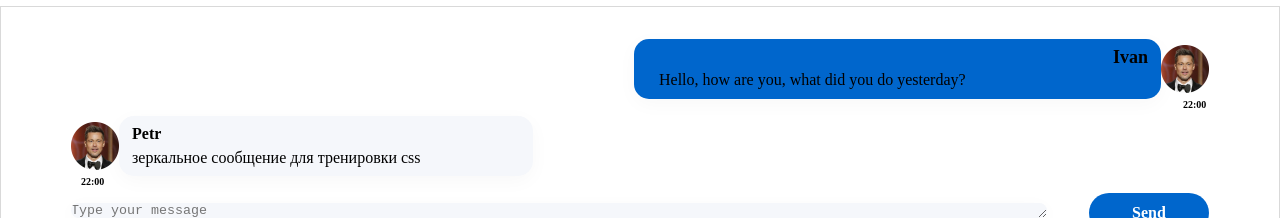
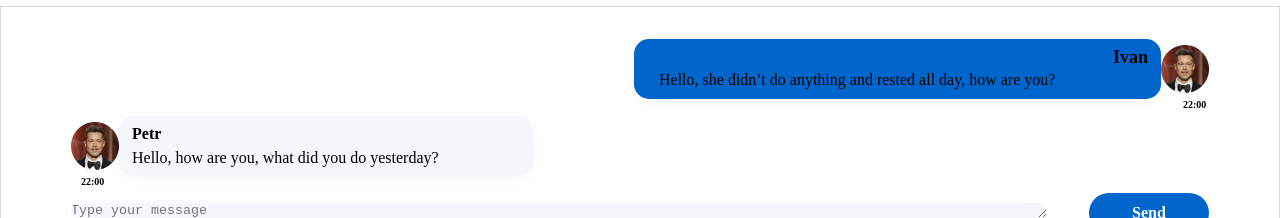
Before and after one commit to KristinOsmakov/HW_Tuesday, a React (Create React App) app: page / in a window 1280 px wide. Shown: the part 161-379 px from the top of the page. Built offline with nearby package versions, Linux system fonts and the light colour scheme.

Commit message:
Up! Add solution HW1.

```diff
--- a/src/s2-homeworks/hw01/HW1.tsx
+++ b/src/s2-homeworks/hw01/HW1.tsx
@@ -36,7 +36,7 @@
         name: 'Ivan',  // можно менять
     },
     message: {
-        text: 'Hello, how are you, what did you do yesterday?', // можно менять
+        text: 'Hello, she didn’t do anything and rested all day, how are you?', // можно менять
         time: '22:00', // можно менять
     },
 }
@@ -47,7 +47,7 @@
         name: 'Petr', // можно менять
     },
     message: {
-        text: 'зеркальное сообщение для тренировки css', // можно менять
+        text: 'Hello, how are you, what did you do yesterday?', // можно менять
         time: '22:00', // можно менять
     },
 }
```
